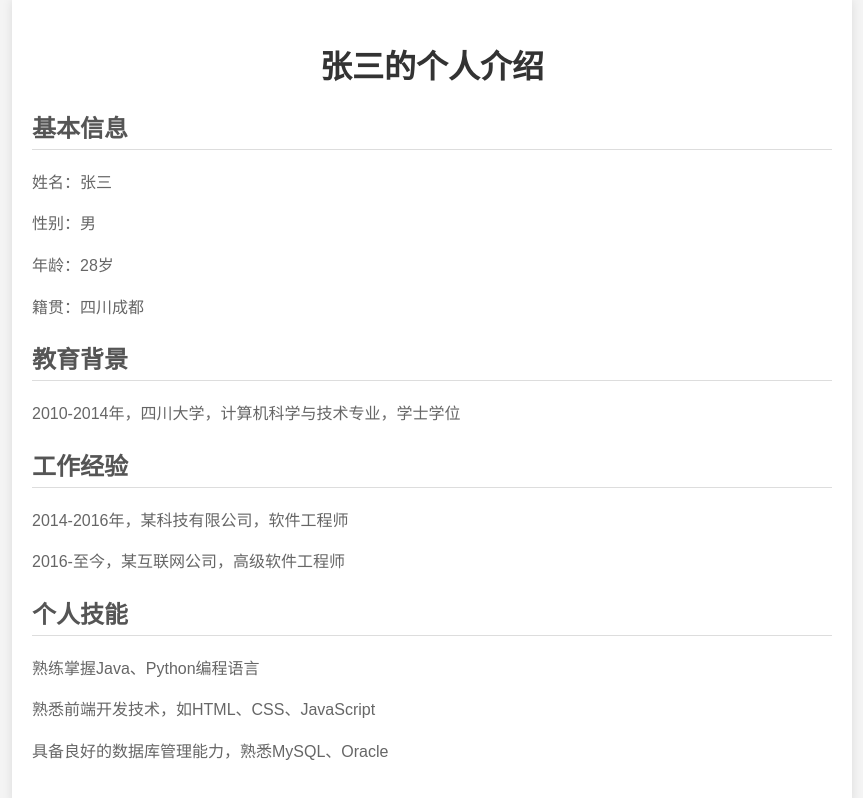
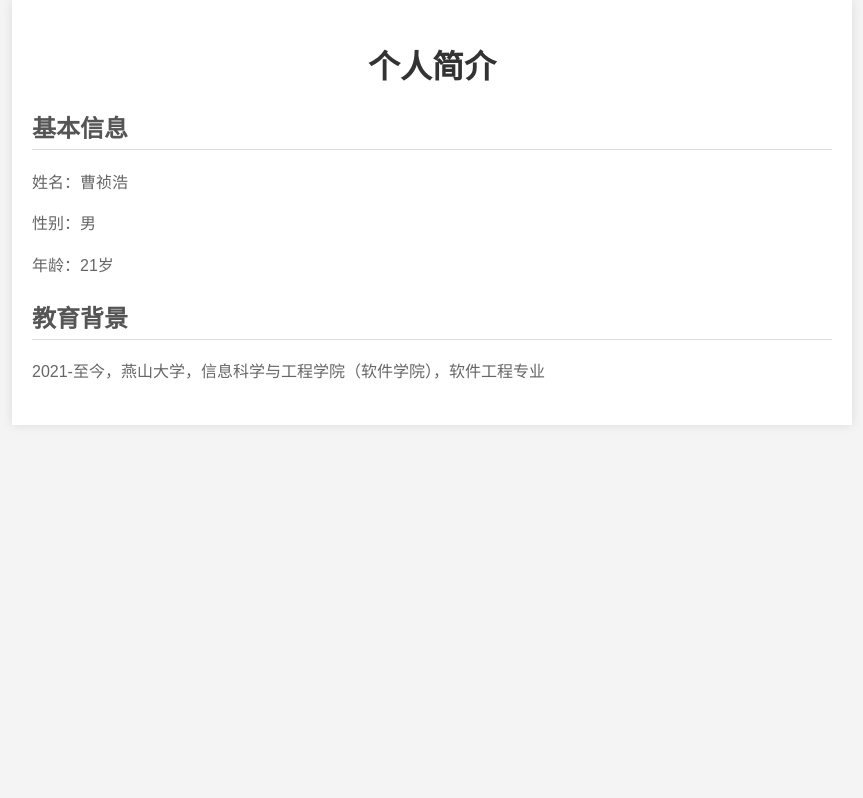
Before and after one commit to LuXun1974/luxun1974.github.io, a plain HTML site: page index.html in a window 1280 px wide. Shown: the whole page, without its empty margins (208-1071 px from the left). Drawn offline with Linux system fonts and the light colour scheme.

Commit message:
Update index.html

```diff
--- a/index.html
+++ b/index.html
@@ -51,19 +51,18 @@
 </head>
 <body>
     <div class="container">
-        <h1>张三的个人介绍</h1>
+        <h1>个人简介</h1>
         <div class="section">
             <h2>基本信息</h2>
-            <p>姓名：张三</p>
+            <p>姓名：曹祯浩</p>
             <p>性别：男</p>
-            <p>年龄：28岁</p>
-            <p>籍贯：四川成都</p>
+            <p>年龄：21岁</p>
         </div>
         <div class="section">
             <h2>教育背景</h2>
-            <p>2010-2014年，四川大学，计算机科学与技术专业，学士学位</p>
+            <p>2021-至今，燕山大学，信息科学与工程学院（软件学院），软件工程专业</p>
         </div>
-        <div class="section">
+<!--         <div class="section">
             <h2>工作经验</h2>
             <p>2014-2016年，某科技有限公司，软件工程师</p>
             <p>2016-至今，某互联网公司，高级软件工程师</p>
@@ -73,7 +72,7 @@
             <p>熟练掌握Java、Python编程语言</p>
             <p>熟悉前端开发技术，如HTML、CSS、JavaScript</p>
             <p>具备良好的数据库管理能力，熟悉MySQL、Oracle</p>
-        </div>
+        </div> -->
     </div>
 </body>
 </html>
```
